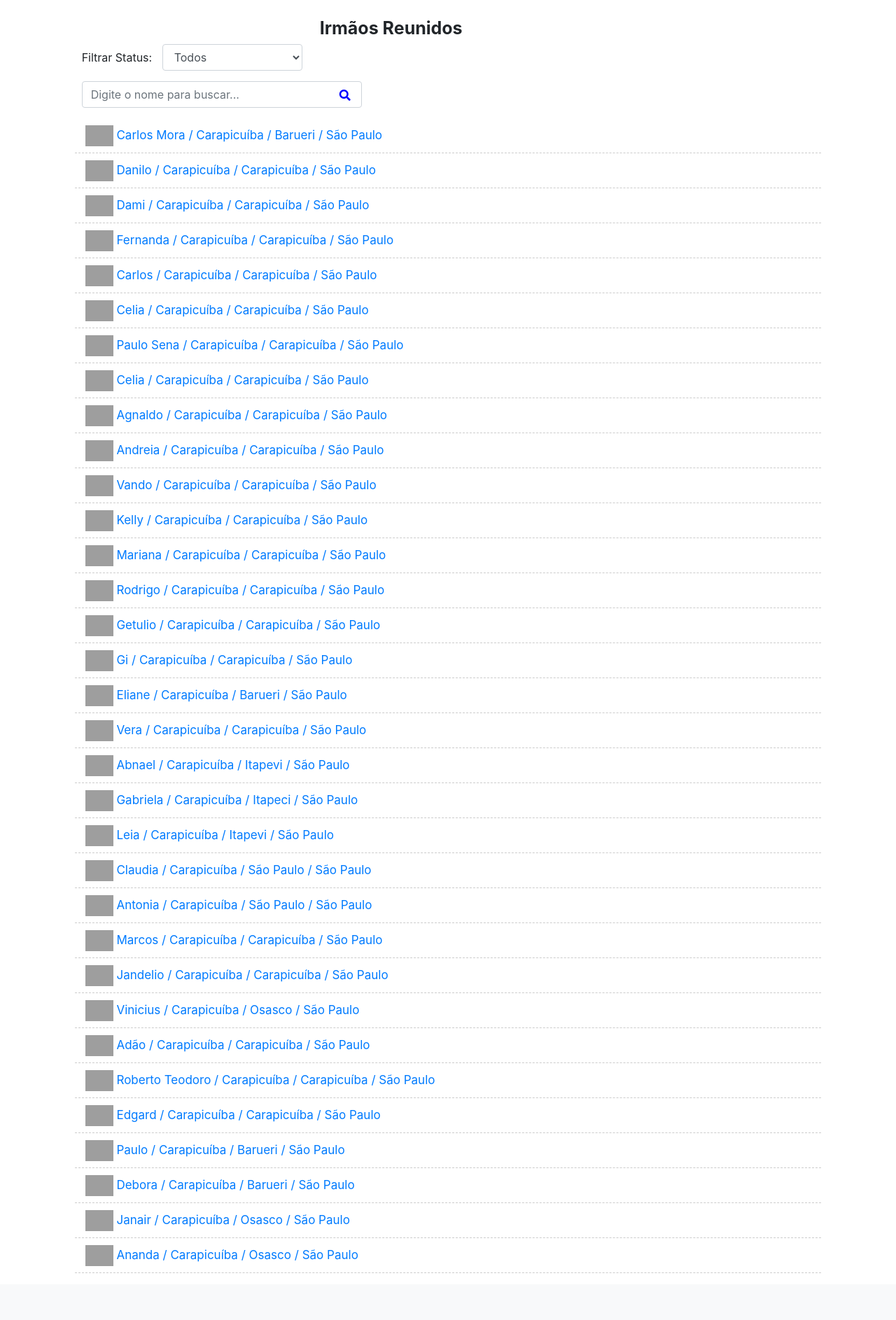
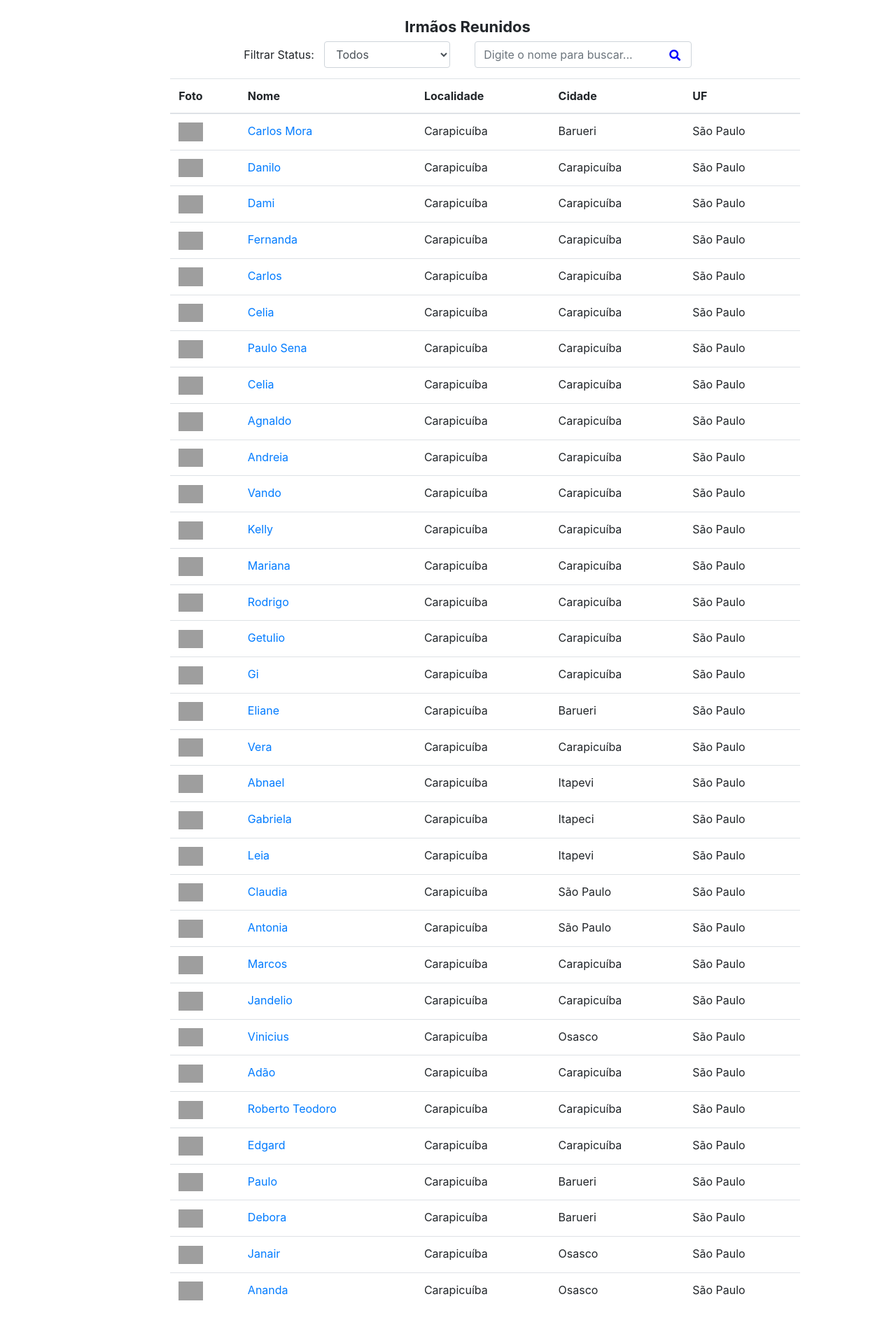
Before and after one commit to mora72/brethren, a Django app: page /irmaos/ in a window 1280 px wide. Shown: the part 68-1954 px from the top of the page at 70% size. Before the commit the page ends 1887 px from the top, so only its background shows below. Run offline with Django 3.2, Linux system fonts and the light colour scheme; data comes from the database, SQL or seed files in the repository; both versions use the stored data as it was after the commit; some libraries are stand-ins or nearby versions; grey boxes are pictures that could not be loaded.

Commit message:
9o commit do projeto

```diff
--- a/mainapp/modulosbrethren/__init__.py
+++ b/mainapp/modulosbrethren/__init__.py
@@ -25,7 +25,7 @@ def calcula_distancia(local_busca):
             destino = f'{x.cidade}, {x.uf}'
             dist = gmaps_distances(origem, destino)
             new_distancia = Distancia(origem=local_busca, cidade_destino=x.cidade, uf_destino=x.uf, distancia=dist)
-            new_distancia.save()
+            new_distancia.save()  # salva no DB a nova distância calculada
             #  print(f'Origem: {local_busca:<20} Destino: {x.nomelocal:<20} - {x.cidade:<20} Distância: {dist} KM')
         lista_dist_calc[x.nomelocal] = dist
     lista_dist_sorted = sorted(lista_dist_calc.items(), key=itemgetter(1))
--- a/mainapp/static/css/styles.css
+++ b/mainapp/static/css/styles.css
@@ -11,8 +11,6 @@
 .asteriskField {
     display: none;
 }
-
-
 
 /* Navbar */
 
@@ -41,24 +39,27 @@
     text-transform: uppercase;
 }
 
-.lista-div {
-    padding: 0;
-}
+/* Lista Locais */
 
-.localview-div {
-    padding: 0;
-}
-
-.irmaoview-div {
-    padding: 0;
-}
-
-
-.lista-div h2 {
-    font-size: 25px;
+.listalocais-div h2 {
+    font-size: 22px;
     font-weight: bold;
     margin-left: 350px;
 }
+
+.lista-locais {
+    margin-left: 60px;
+}
+
+/* Lista Irmãos */
+
+.listairmaos-div h2 {
+    font-size: 22px;
+    font-weight: bold;
+    margin-left: 350px;
+}
+
+/* Local View */
 
 .localview-div h2 {
     font-size: 23px;
@@ -70,34 +71,37 @@
     color: blue;
 }
 
-/* Lista de locais */
+/* Irmão View */
 
-.lista-locais2 {
-    margin-left: 60px;
+.imageirmaoview {
+    position: absolute;
+    top: 80px;
+    left: 750px;
 }
 
-/* .item-locais {
-    list-style: none;
-    font-size: 17px;
-    height: 50px;
-    padding: 0 15px;
-    padding-top: 10px;
-    border-bottom: 1px dashed #CCC;
-} */
-
-/* Lista de irmaos */
-
-.lista-irmaos {
-    padding-left: 0;
+.h2irmaoview {
+    position: absolute;
+    font-size: 23px;
+    font-weight: bold;
+    color: blue;
+    top: 110px;
+    left: 270px;
 }
 
-.item-irmaos {
-    list-style: none;
-    font-size: 17px;
-    height: 50px;
-    padding: 0 15px;
-    padding-top: 10px;
-    border-bottom: 1px dashed #CCC;
+.irmaoview-div {
+    margin-top: 140px;
+}
+
+/* Distâncias */
+
+.distancias-div h2 {
+    font-size: 22px;
+    font-weight: bold;
+    margin-left: 30px;
+}
+
+.distancias-div {
+    margin-left: 360px;
 }
 
 /* filter uf*/
@@ -117,30 +121,42 @@
 .filterstatus-div {
     margin-bottom: 15px;
     padding: 0;
-    margin-left: 10px;
+    margin-left: 120px;
 }
 
 #filterstatus {
     display: inline-block;
-    width: 200px;
+    width: 180px;
     margin-left: 10px;
 }
 
 
 /* Search */
-
-
 .flex-container {
   display: flex;
   flex-direction: row;
 }
 
-.search-div {
+.searchlocal-div {
     position: absolute;
     padding: 0;
     margin-left: 420px;
     margin-bottom: 15px;
     width: 400px;
+}
+
+.searchirmao-div {
+    padding: 0;
+    margin-left: 20px;
+    margin-bottom: 15px;
+    width: 400px;
+}
+
+.searchlocalinteresse-div {
+    padding: 0;
+    margin-left: 70px;
+    margin-bottom: 15px;
+    width: 330px;
 }
 
 .bot-search-local {
@@ -166,19 +182,3 @@
     right: 16px;
     cursor: pointer;  /* pointer para a lupa */
 }
-
-.searchirmao-div {
-    padding: 0;
-    margin-left: 10px;
-    margin-bottom: 15px;
-    display: inline-block;
-    width: 400px;
-}
-
-.searchlocalinteresse-div {
-    padding: 0;
-    margin-left: 10px;
-    margin-bottom: 15px;
-    display: inline-block;
-    width: 400px;
-}
--- a/mainapp/templates/mainapp/irmaos.html
+++ b/mainapp/templates/mainapp/irmaos.html
@@ -5,10 +5,11 @@
 {% block title %}Brethren{% endblock %}
 
 {% block content %}
-<div class="offset-1 col-10 lista-div">
+<div class="offset-2 col-9 listairmaos-div">
     <h2>Irmãos Reunidos</h2>
+    <div class="flex-container">
         <!-- Configuração da ação do filtro Status -->
-    <div class="col-12 filterstatus-div">
+        <div class="col-4 filterstatus-div">
             <span>Filtrar Status:</span>
             <select name="filterstatus" id="filterstatus" class="form-control">
                 <option value="*">Todos</option>
@@ -40,21 +41,37 @@
             </select>
         </div>
         <!-- Configuração da ação do botão search -->
-    <div class="col-9 searchirmao-div">
+        <div class="col-4 searchirmao-div">
             <form method="GET" id="searchirmao-form">
                 <input class="form-control" type="text" id="searchirmao" name="searchirmao" placeholder="Digite o nome para buscar..." value="{{ request.GET.searchirmao }}"> <!-- value aqui apresenta o que o usuário digitou para não apagar depois que ele digitar enter ou clicar na lupinha -->
                 <i class="fas fa-search bot-search-irmao" id="searchirmao-btn"></i>
             </form>
         </div>
-    <ul class="lista-irmaos">
+    </div>
+    <div class="container lista-irmaos">
+        <table class="table">
+            <thead>
+            <tr>
+                <th>Foto</th>
+                <th>Nome</th>
+                <th>Localidade</th>
+                <th>Cidade</th>
+                <th>UF</th>
+            </tr>
+            </thead>
+            <tbody>
             {% for irmao in listairmaos %}
-            <li class="item-irmaos">
-                <img src="{{irmao.imagefoto.url}}" width="40"/>
-                <span><a href="/irmao/{{irmao.id}}">{{irmao.nome}} / {{irmao.local}} / {{irmao.cidade}} /
-                    {{irmao.uf}}</a></span>
-            </li>
+            <tr>
+                <td><img src="{{irmao.imagefoto.url}}" width="35"/></td>
+                <td><span><a href="/irmao/{{irmao.id}}">{{irmao.nome}}</a></span></td>
+                <td>{{irmao.local}}</td>
+                <td>{{irmao.cidade}}</td>
+                <td>{{irmao.uf}}</td>
+            </tr>
             {% endfor %}
-    </ul>
+            </tbody>
+        </table>
+    </div>
 </div>
 {% endblock %}
 </html>
--- a/mainapp/templates/mainapp/localview.html
+++ b/mainapp/templates/mainapp/localview.html
@@ -5,7 +5,7 @@
 
 {% block content %}
 <div class="offset-3 col-8 localview-div">
-    <h2>Localidade: {{local.nomelocal}}</h2>
+    <h2>{{local.nomelocal}}</h2>
     <form method="POST">
         {% csrf_token %}
         {% crispy form %}
--- /dev/null
+++ b/mainapp/utils/retiravirgula.py
@@ -0,0 +1,3 @@
+textoteste = input('digite texto: ')
+textoteste = textoteste.replace(',', '')
+print(textoteste)
```
Also changed, not shown: mainapp/forms.py (+44 -3 lines), mainapp/templates/mainapp/distancias.html (+20 -9 lines), mainapp/templates/mainapp/irmaoview.html (+9 -4 lines), mainapp/templates/mainapp/locais.html (+5 -15 lines), db.sqlite3. Lines whose indentation alone changed are shown as unchanged.
